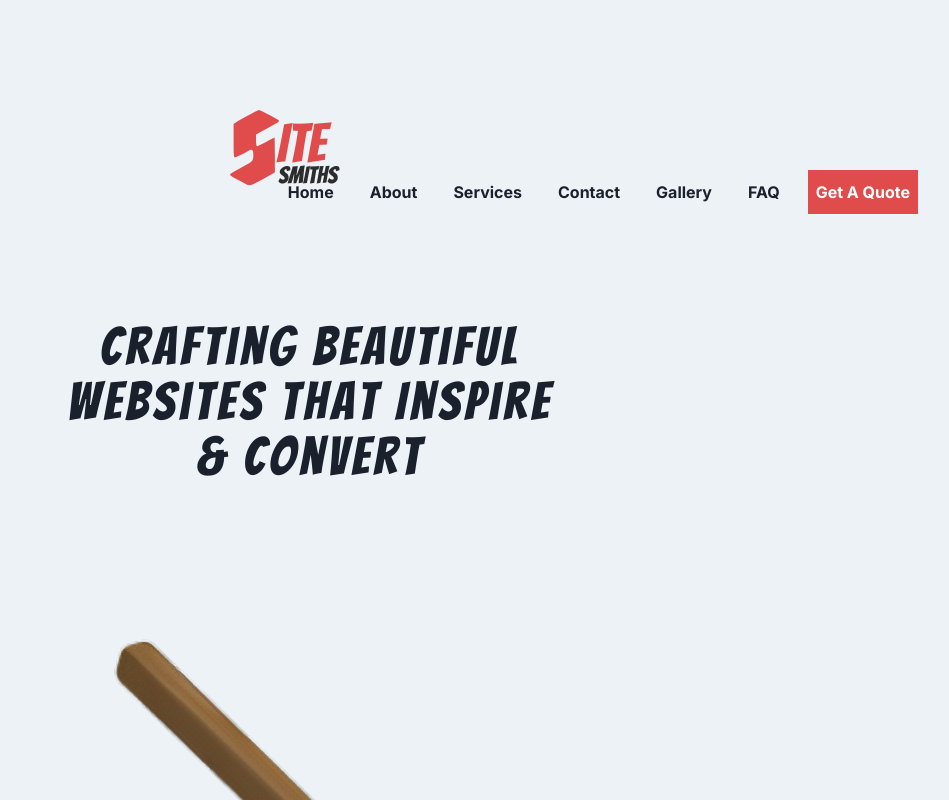
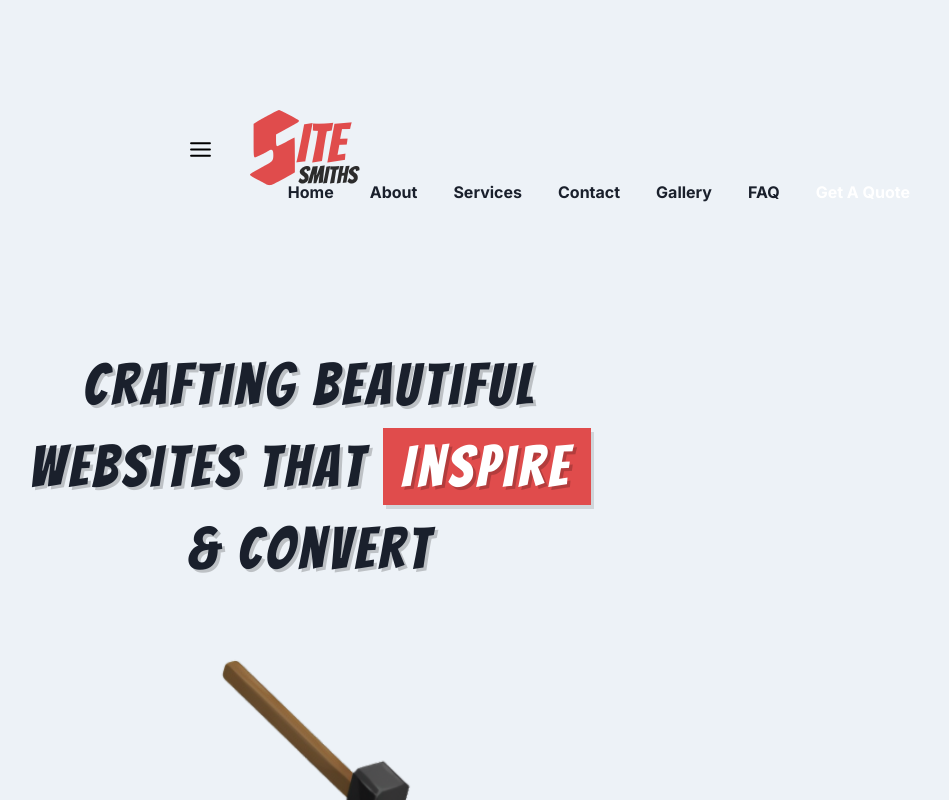
Before and after one commit to JackXN/site-smiths, a React (Vite) app: page / in a window 1280 px wide. Shown: the top 800 px of the page, without its empty margins (330-1279 px from the left). Built offline with nearby package versions, Linux system fonts and the light colour scheme.

Commit message:
fixed some more syzing and styling

```diff
--- a/src/components/containers/Hero/index.jsx
+++ b/src/components/containers/Hero/index.jsx
@@ -13,12 +13,17 @@
   return (
 <Box sx={styles.container}>
 <Text as='h1'>
-Crafting Beautiful <br/> Websites That <span className='p-2 text-white bg-red-500'>Inspire</span> <br/> & Convert
+Crafting Beautiful <br/> Websites That <span>Inspire</span> <br/> & Convert
 </Text>
 {/* <Text as='h2'>{hero[1].title}</Text> */}
 
 <Box sx={styles.heroImage}>
-  <Image src={AnvilLogo} alt='Site-Smiths-Anvil-Logo' />
+  <Image src={AnvilLogo} alt='Site-Smiths-Anvil-Logo'
+
+  height={['45%','45%']}
+  width={['45%', '45%']}
+
+  />
 
 </Box>
 <Text as='h2'>{hero[1].title}</Text>
--- a/src/components/containers/Hero/styles.js
+++ b/src/components/containers/Hero/styles.js
@@ -6,22 +6,28 @@
         justifyContent: 'center',
         alignItems: 'center',
         position: 'relative',
-        top: '125px',
+        top: ['150px', '150px'],
         // background: 'red !important'
 
 
 
-
+span: {
+    background: '#E04C4C',
+    color: '#FFF',
+    padding: ['8px 19px'],
+    boxShadow: '3px 4px 0px rgba(0,0,0,0.12)'
+},
 
         h1: {
             fontFamily: 'Bangers',
-            fontSize: ['53px', '48px','46px', '53px'],
+            fontSize: ['48px', '58px'],
             // textTransform: 'uppercase',
             letterSpacing: '4px',
             position: 'relative',
          fontWeight: 'lighter',
             // bottom: ['25px'],
-            lineHeight: ['55px'],
+            lineHeight: ['65px', '82px'],
+            textShadow: '3px 3px 0px rgba(0,0,0,0.2)'
 
         },
 
@@ -46,13 +52,8 @@
 
 
         Image: {
-            width: [
-                '60%'
-            ],
-
-            height: [
-                '60%',
-            ]
+            width: ['60%', '30px'],
+            height: ['60%', '40px']
         }
     }
 }
--- a/src/main.jsx
+++ b/src/main.jsx
@@ -14,25 +14,36 @@
 
 
 
-const theme = extendTheme({
-colors: {
-  brand: {
-    primary: '#EDF2F7',
-    secondary: '#E04C4C',
-    paragraph: '#9D9D9D',
-    title: '#0B0B0B',
-  }
-},
+// const theme = extendTheme({
+// colors: {
+//   brand: {
+//     primary: '#EDF2F7',
+//     secondary: '#E04C4C',
+//     paragraph: '#9D9D9D',
+//     title: '#0B0B0B',
+//   }
+// },
 
-fonts: {
-  text: {
-    title: 'Lobster'
-  }
+// fonts: {
+//   text: {
+//     title: 'Lobster'
+//   }
 
 
-}
+// }
 
-})
+// })
+
+const breakpoints = [
+  '480px',
+  '640px',
+  '768px',
+  '1024px',
+  '1220px',
+  '1366px',
+  '1620px',]
+
+const theme = extendTheme({breakpoints})
 
 
 
```
